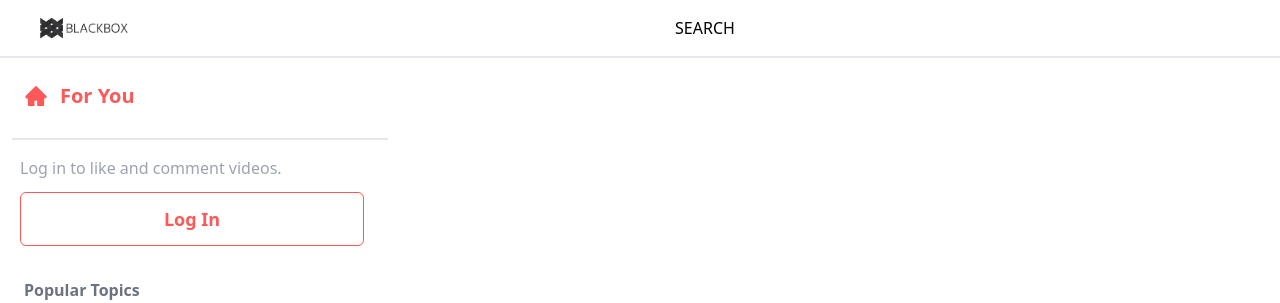
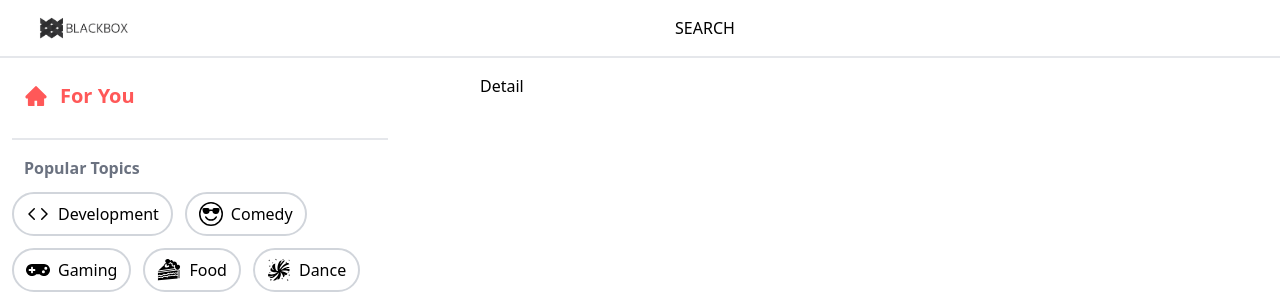
Before and after one commit to SeverusVape/social-media-app, a Next.js app: page /detail/1 in a window 1280 px wide. Before the commit this address had no page. Shown: the top 303 px of the page. Built offline with nearby package versions, Linux system fonts and the light colour scheme.

Commit message:
Uploading functionality

```diff
--- a/components/Sidebar.tsx
+++ b/components/Sidebar.tsx
@@ -40,30 +40,7 @@ const Sidebar = () => {
                             </div>
                         </Link>
                     </div>
-                    {!userProfile && (
-                        <div className="p-2 py-4 hidden xl:block">
-                            <p className="text-gray-400">
-                                Log in to like and comment videos.
-                            </p>
-                            <div className="pr-4">
-                                <GoogleLogin
-                                    clientId=""
-                                    render={(renderProps) => (
-                                        <button
-                                            className="bg-white text-lg cursor-pointer text-[#FF5858] border-[1px] border-[#FF5858] font-semibold px-6 py-3 rounded-md outline-none w-full mt-3 hover:text-white hover:bg-[#FF5858]"
-                                            onClick={renderProps.onClick}
-                                            disabled={renderProps.disabled}
-                                        >
-                                            Log In
-                                        </button>
-                                    )}
-                                    onSuccess={() => {}}
-                                    onFailure={() => {}}
-                                    cookiePolicy="single_host_origin"
-                                />
-                            </div>
-                        </div>
-                    )}
+
                     <Discover />
                     <SuggestedAccounts />
                     <Footer />
--- a/components/VideoCard.tsx
+++ b/components/VideoCard.tsx
@@ -73,7 +73,7 @@ const VideoCard: NextPage<IProps> = ({
                         setIsHover(false);
                     }}
                 >
-                    <Link href="/">
+                    <Link href={`/detail/${_id}`}>
                         <video
                             ref={videoRef}
                             loop
--- /dev/null
+++ b/pages/detail/[id].tsx
@@ -0,0 +1,7 @@
+import React from "react";
+
+const Detail = () => {
+    return <div>Detail</div>;
+};
+
+export default Detail;
```
